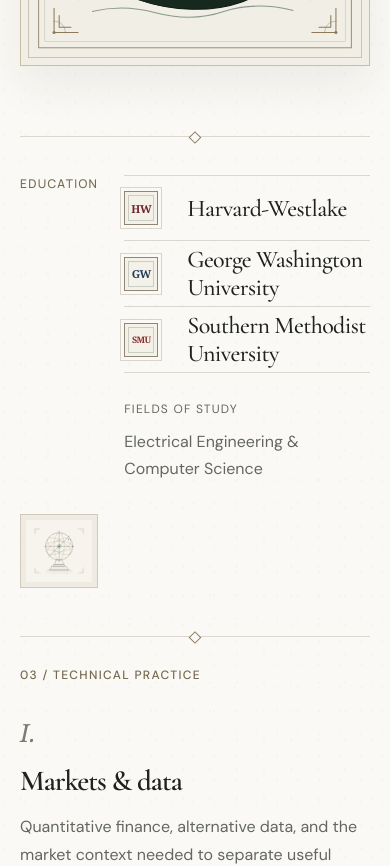
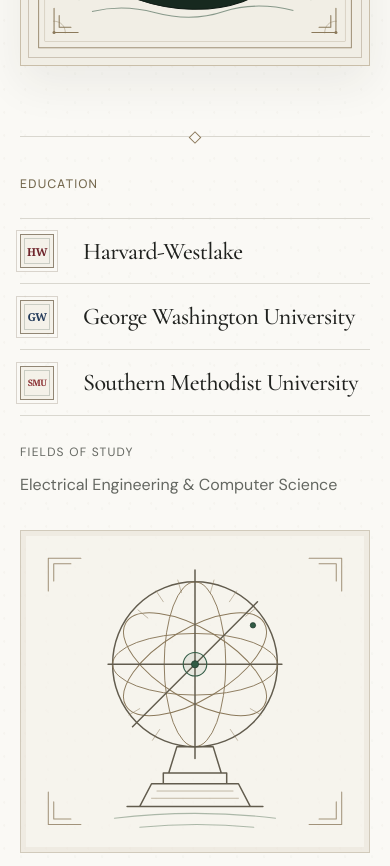
Before and after one commit to Crypto-Advisor/adrien.vc, a React (Create React App) app: page / in a window 390 px wide. Shown: the part 5020-5886 px from the top of the page. Built offline with nearby package versions, Linux system fonts and the light colour scheme.

Commit message:
Normalize decorative art sizing

```diff
--- a/src/App.css
+++ b/src/App.css
@@ -56,7 +56,7 @@
 .work-section::before, .story-section::before, .education-section::before, .practice-section::before, .contact-section::before { content: ''; position: absolute; top: -4px; left: 50%; width: 7px; height: 7px; border: 1px solid var(--antique); background: var(--paper); transform: translateX(-50%) rotate(45deg); }
 .principle-section { display: grid; grid-template-columns: 1.08fr 1fr; gap: clamp(52px, 8vw, 104px); align-items: center; border-top: 1px solid var(--line); padding-block: 46px 104px; position: relative; }
 .principle-section::before { content: ''; position: absolute; top: -4px; left: 50%; width: 7px; height: 7px; border: 1px solid var(--antique); background: var(--paper); transform: translateX(-50%) rotate(45deg); }
-.principle-art { position: relative; padding: clamp(12px, 2vw, 22px); background: #f1eee5; border: 1px solid var(--antique-light); box-shadow: 0 18px 42px rgba(48, 42, 31, .07); }
+.principle-art { position: relative; width: min(300px, 100%); justify-self: start; padding: 11px; background: #f1eee5; border: 1px solid var(--antique-light); box-shadow: 0 18px 42px rgba(48, 42, 31, .07); }
 .principle-art::before { content: ''; position: absolute; inset: 7px; border: 1px solid rgba(139, 121, 91, .36); pointer-events: none; }
 .black-swan { display: block; width: 100%; height: auto; color: #1d3529; }
 .swan-frame { fill: none; stroke: var(--antique); }
@@ -170,7 +170,7 @@
   .site-footer { font-size: 14px; }
   .email-link { max-width: 100%; overflow-wrap: anywhere; }
   .principle-section { grid-template-columns: 1fr; gap: 38px; padding-block: 38px 70px; }
-  .principle-art { order: 2; padding: 10px; }
+  .principle-art { order: 2; width: 100%; padding: 10px; }
   .principle-copy { order: 1; }
   .principle-copy h2 { font-size: clamp(42px, 15vw, 58px); }
   .story-section h2, .story-section .story-copy, .story-art, .education-section > h2, .education-content, .education-art { grid-column: 1; }
@@ -226,7 +226,13 @@
 .education-fields { font-size: 16px; line-height: 1.7; color: var(--muted); margin-top: 26px; }
 .education-fields span { display: block; font-size: 12px; text-transform: uppercase; letter-spacing: .1em; margin-bottom: 8px; }
 @media (max-width: 1000px) { .ranking { grid-template-columns: 64px minmax(0, 1fr); gap: 16px; } .ranking-number { font-size: 48px; } .education-section { column-gap: 36px; grid-template-columns: 1fr 1fr; } }
-@media (max-width: 720px) { .education-section { grid-template-columns: 1fr; grid-template-rows: auto auto auto; gap: 26px; padding-bottom: 48px; } }
+@media (max-width: 720px) {
+  .education-section { grid-template-columns: 1fr; grid-template-rows: auto auto auto; gap: 26px; padding-bottom: 48px; }
+  .education-section > h2, .education-content, .education-art { grid-column: 1; }
+  .education-section > h2 { grid-row: 1; }
+  .education-content { grid-row: 2; }
+  .education-art { grid-row: 3; width: 100%; margin-top: 6px; }
+}
 
 .profile-location { margin-top: 24px; }
 .profile-location > span { font-size: 12px; text-transform: uppercase; letter-spacing: .1em; color: var(--muted); }
```
